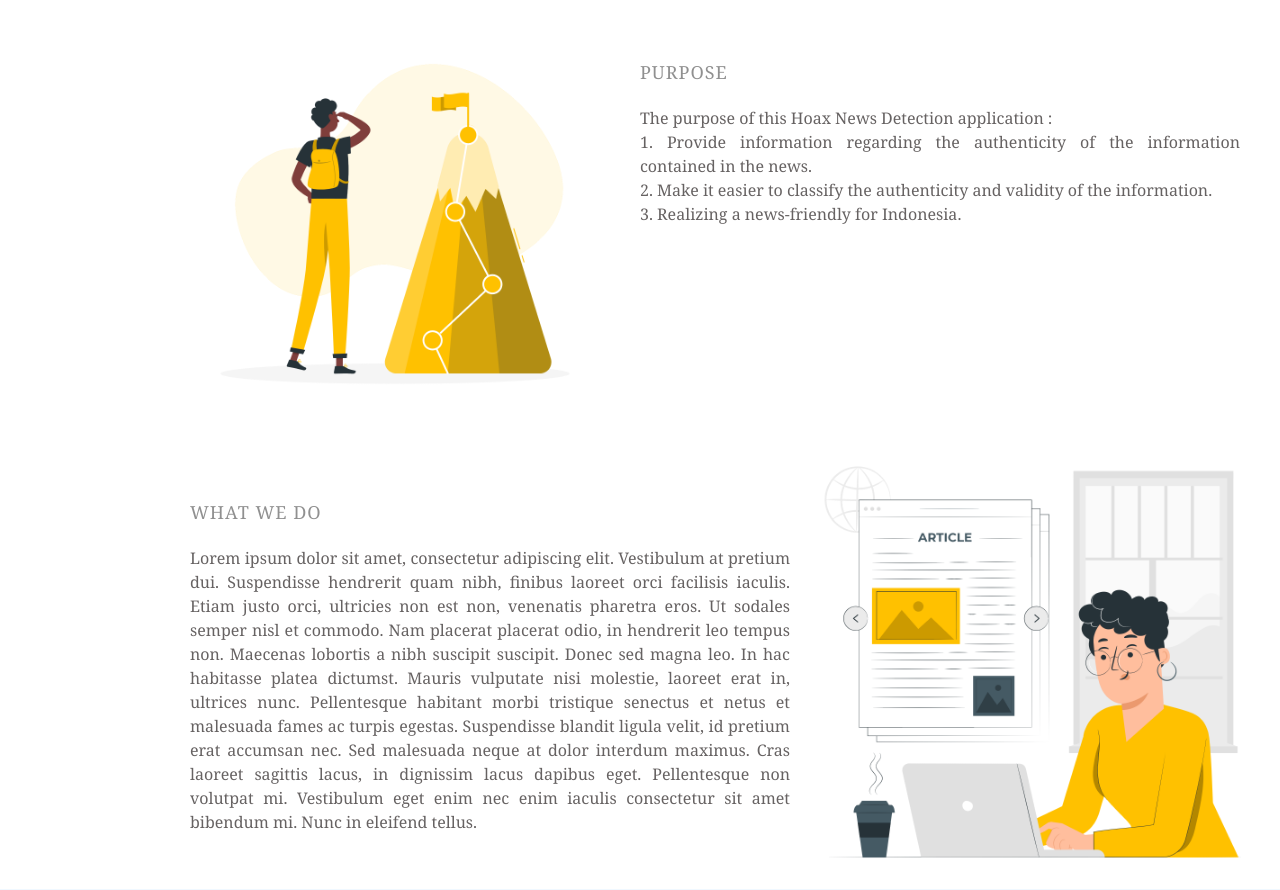
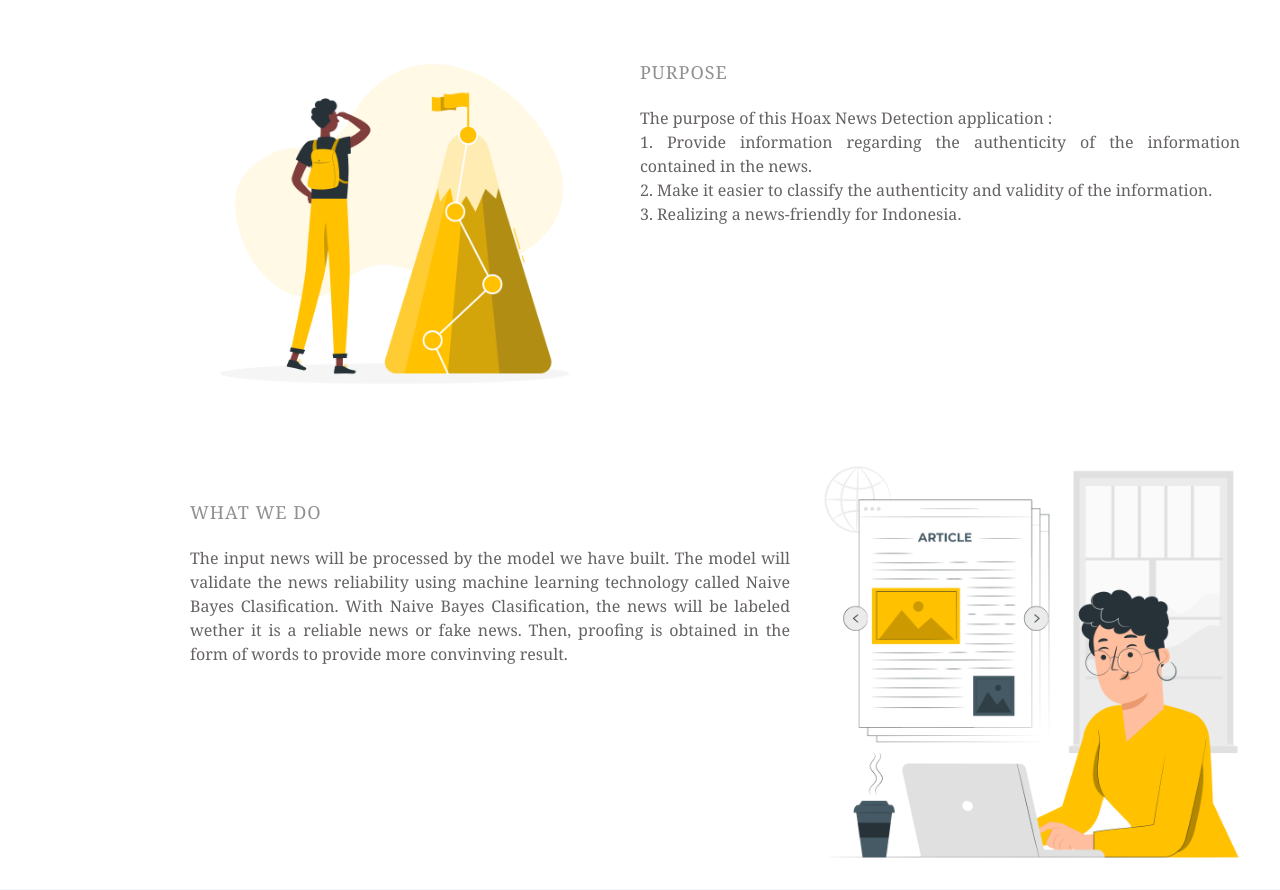
Before and after one commit to Proyek-2-Pengolahan-Data-Saintifik/de-hok, a Flask app: page /aboutUs in a window 1280 px wide. Shown: the part 1144-2034 px from the top of the page. Run offline with Flask 2, Linux system fonts and the light colour scheme; some libraries are stand-ins or nearby versions.

Commit message:
Add What we do

```diff
--- a/templates/aboutUs.html
+++ b/templates/aboutUs.html
@@ -101,14 +101,13 @@
      <!-- What We Do -->
     <div id="what-we-do">
         <div id="what-we-do-details">
-            <h4 data-aos="fade-up" data-aos-delay="100">what we do</h4>
+            <h4 data-aos="fade-up" data-aos-delay="100">What we do</h4>
             <p data-aos="fade-up" data-aos-delay="300">
-                Lorem ipsum dolor sit amet, consectetur adipiscing elit. Vestibulum at pretium dui. Suspendisse hendrerit quam nibh, finibus laoreet orci facilisis
-                iaculis. Etiam justo orci, ultricies non est non, venenatis pharetra eros. Ut sodales semper nisl et commodo. Nam placerat placerat odio, in
-                hendrerit leo tempus non. Maecenas lobortis a nibh suscipit suscipit. Donec sed magna leo. In hac habitasse platea dictumst. Mauris vulputate nisi
-                molestie, laoreet erat in, ultrices nunc. Pellentesque habitant morbi tristique senectus et netus et malesuada fames ac turpis egestas. Suspendisse
-                blandit ligula velit, id pretium erat accumsan nec. Sed malesuada neque at dolor interdum maximus. Cras laoreet sagittis lacus, in dignissim lacus
-                dapibus eget. Pellentesque non volutpat mi. Vestibulum eget enim nec enim iaculis consectetur sit amet bibendum mi. Nunc in eleifend tellus.
+              The input news will be processed by the model we have built.
+                The model will validate the news reliability using machine learning
+                technology called Naive Bayes Clasification. With Naive Bayes Clasification,
+                the news will be labeled wether it is a reliable news or fake news.
+                Then, proofing is obtained in the form of words to provide more convinving result.
             </p>
         </div>
 
```
